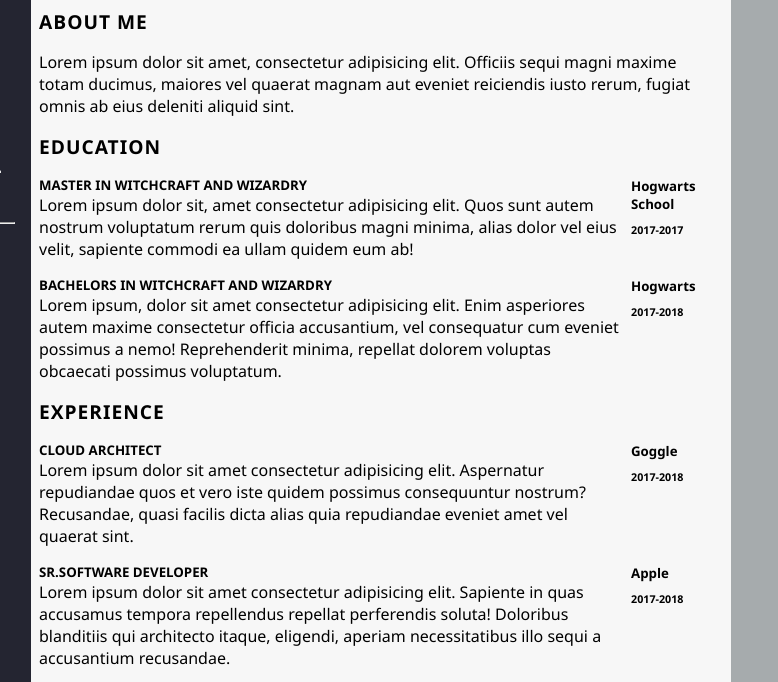
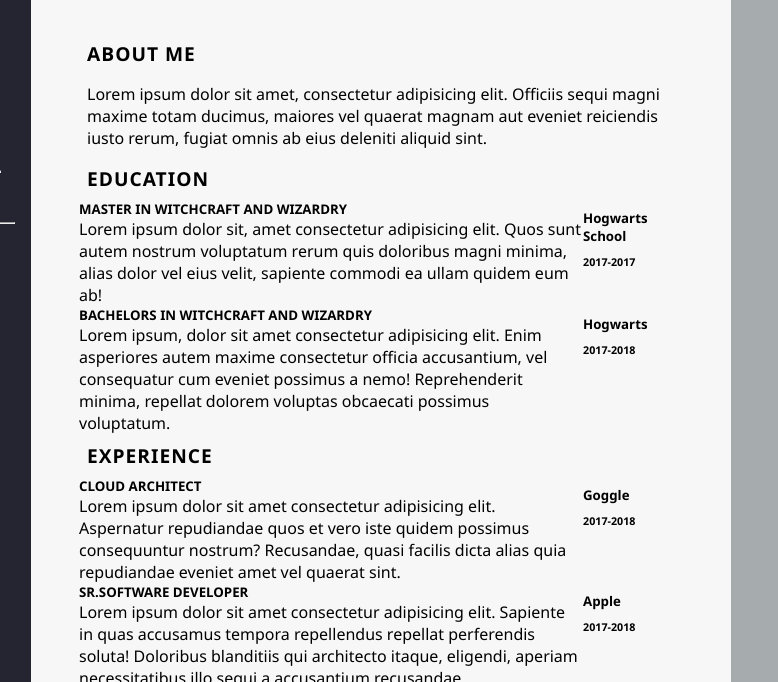
Before and after one commit to mashish294/Responsive-Resume-using-CSS-Grid---Basic-Selectors-Combinators-Pseudo-classes---3q85b3787y3t, a plain HTML site: page index.html in a window 1280 px wide. Shown: the top 682 px of the page, 269-1047 px from the left. Drawn offline with Linux system fonts and the light colour scheme.

Commit message:
update style.css

```diff
--- a/style.css
+++ b/style.css
@@ -119,7 +119,7 @@ body{
     height: 4px;
 }
 
-.right-main-content{
+.right-content{
     padding-top: 2rem;
     padding-bottom: 2rem;
     padding-left: 3rem;
@@ -141,7 +141,7 @@ body{
     display: flex;
 }
 
-.box>.text{
+.box.text{
     padding: 0.5rem;
 }
 h6{
```
